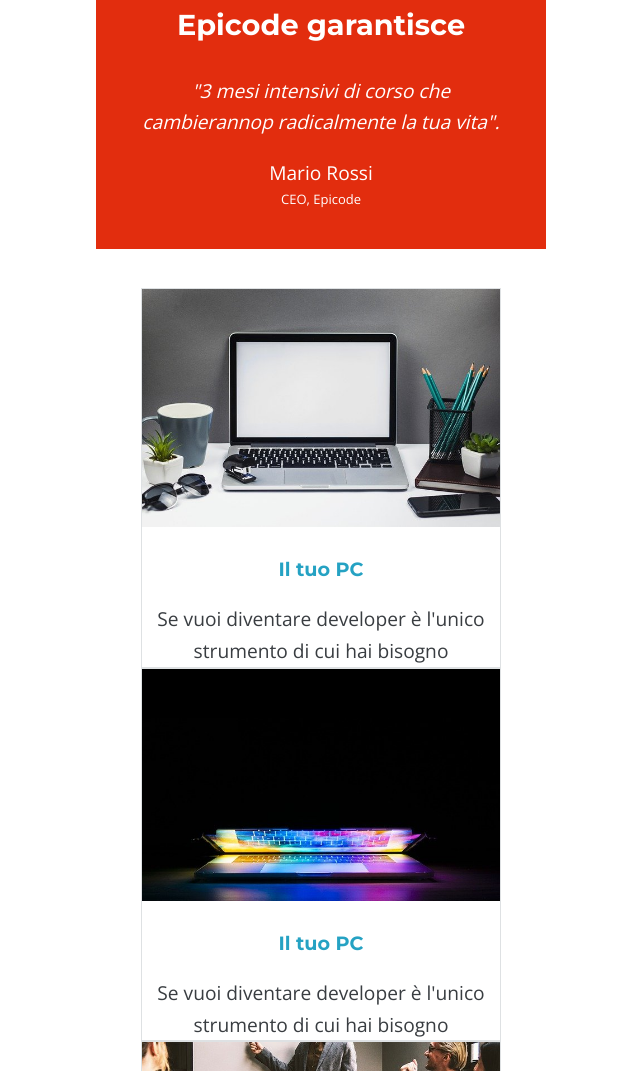
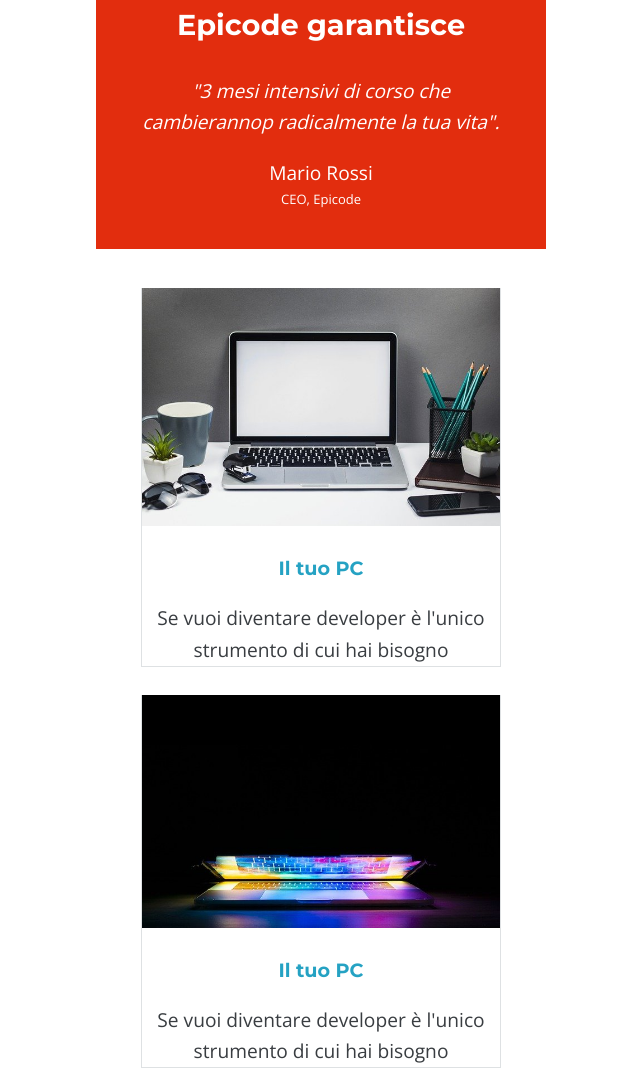
Before and after one commit to xdardevilx/epicode_ES_day5, a plain HTML site: page index.html in a window 1280 px wide. Shown: the part 1768-2839 px from the top of the page, without its empty margins (319-959 px from the left). Drawn offline with nearby package versions, Linux system fonts and the light colour scheme.

Commit message:
corretto margin service

```diff
--- a/assets/css/style.css
+++ b/assets/css/style.css
@@ -127,15 +127,18 @@ h4 {
 }
 .service {
   /* padding-top: 1em; */
-  /* padding-bottom: 1em; */
   margin-top: 0;
   margin-left: 45px;
   margin-right: 45px;
+  margin-bottom: 1.5em;
   text-align: center;
-  border: 1px solid #dee1e3;
+  border-bottom: 1px solid #dee1e3;
+  border-right: 1px solid #dee1e3;
+  border-left: 1px solid #dee1e3;
 }
 .img-article {
   width: 357.85px;
+
 }
 
 footer {
```
